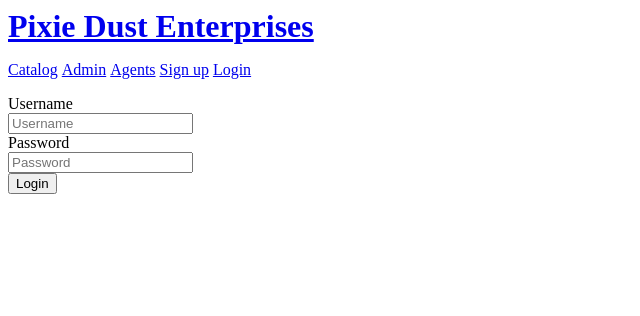
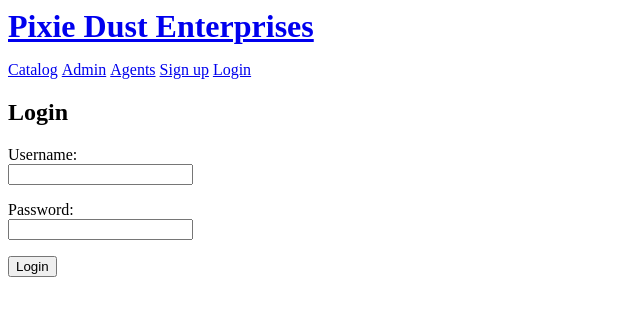
Before and after one commit to gabkdejesus/CS122Del3Old, a Django app: page /login/ in a window 1280 px wide. Shown: the top 316 px of the page, without its empty margins (0-640 px from the left). Run offline with Django 3.2, Linux system fonts and the light colour scheme.

Commit message:
Updated files
>Fixed sign up and login
>Added admin permission for editing products

```diff
--- a/del3/catalog/models.py
+++ b/del3/catalog/models.py
@@ -1,7 +1,6 @@
 from django.db import models
-
 class Product(models.Model):
 	product_name = models.CharField('Product Name', max_length=200, default='product name')
 	product_price = models.DecimalField('Product Price', decimal_places=2, max_digits=11, default=0.00)
 	def __str__(self):
-		return self.product_name
+		return self.product_name()
--- a/del3/catalog/templates/catalog/index.html
+++ b/del3/catalog/templates/catalog/index.html
@@ -3,7 +3,7 @@
 {% block content %}
 <h1>Product List</h1>
 {% for product in product_list %}
-<p>{{product.product_name}} - {{product.product_price}}<a href="{% url 'catalog:delete_product' product_id=product.pk %}">Delete</a></p>
+<p>{{product.product_name}} - {{product.product_price}} {% if user.is_staff %}- <a href="{% url 'catalog:delete_product' product_id=product.pk %}">Delete</a>{% endif %}</p>
 {% endfor %}
 {% if user.is_staff %}
 <a href="/catalog/add">Add a product</a>
--- a/del3/catalog/views.py
+++ b/del3/catalog/views.py
@@ -1,6 +1,7 @@
 from django.shortcuts import render, get_object_or_404
 from django.http import HttpResponse, HttpResponseRedirect
 from django.core.urlresolvers import reverse
+from django.contrib.admin.views.decorators import staff_member_required
 
 from .models import Product
 
@@ -21,12 +22,14 @@ def index(request):
 	product_list = Product.objects.all()
 	return render(request, 'catalog/index.html', {'product_list': product_list})
 
+@staff_member_required
 def add_product(request):
 	if request.user.is_staff:
 		return render(request, 'catalog/addproduct.html')
 	else:
 		return HttpResponseRedirect(reverse('catalog:index'))
 
+@staff_member_required
 def delete_product(request, product_id):
 	product = Product.objects.get(pk=product_id)
 	product.delete()
--- a/del3/del3/forms.py
+++ b/del3/del3/forms.py
@@ -12,6 +12,46 @@ class SignUpForm(UserCreationForm):
 		model = User
 		fields = ('username', 'firstname', 'lastname', 'password1', 'password2', 'email')
 
+	def save(self, commit=True):
+		user = super(SignUpForm, self).save(commit=False)
+		user.email = self.clean_email()
+		user.first_name = self.cleaned_data['firstname']
+		user.last_name = self.cleaned_data['lastname']
+		if commit:
+			user.save()
+		return user
+
+	def clean_username(self):
+		username = self.cleaned_data['username']
+		try:
+			user = User.objects.get(username=username)
+		except User.DoesNotExist:
+			return username
+		raise forms.ValidationError('Username already in use')
+
+	def clean_email(self):
+		email = self.cleaned_data['email']
+		try:
+			user = User.objects.get(email=email)
+		except User.DoesNotExist:
+			return email
+		raise forms.ValidationError('Email already in use')
+
 class LoginForm(forms.Form):
-	username = forms.CharField(max_length=30, required=True, help_text='Required')
-	password = forms.CharField(widget=forms.PasswordInput(), max_length=30, required=True, help_text='Required')
+	username = forms.CharField(max_length=30, required=True)
+	password = forms.CharField(widget=forms.PasswordInput(), max_length=30, required=True)
+
+	# def clean_username(self):
+	# 	username = self.cleaned_data['username']
+	# 	try:
+	# 		user = User.objects.get(username=username)
+	# 	except User.DoesNotExist:
+	# 		return username
+	# 	raise forms.ValidationError('Username already in use')
+
+	# def clean_password(self):
+	# 	password = self.cleaned_data['password']
+	# 	if password == '':
+	# 		raise forms.ValidationError('Field required')
+	# 	else:
+	# 		return password
--- a/del3/del3/templates/del3/login.html
+++ b/del3/del3/templates/del3/login.html
@@ -1,29 +1,23 @@
 {% extends 'del3/base.html' %}
-
 {% block content %}
-    <div id="login">
-        <form class="form-horizontal" name="LoginForm" action="/login/" method="post">
-        {% csrf_token %}
-        {% if next %}
-            <input type="hidden" name="next" value="{{ next }}" />
+  <h2>Login</h2>
+  <form method="post">
+    {% csrf_token %}
+    {% for field in form %}
+      <p>
+        {{ field.label_tag }}<br>
+        {{ field }}
+        {% if field.help_text %}
+          <small style="color: grey">{{ field.help_text }}</small>
         {% endif %}
-        <div class="control-group">
-            <label class="control-label" for="username">Username</label>
-            <div class="controls">
-                <input type="text" id="username" name="username"  placeholder="Username">
-            </div>
-        </div>
-        <div class="control-group">
-            <label class="control-label" for="password">Password</label>
-            <div class="controls">
-                <input type="password" name="password" id="password" placeholder="Password">
-            </div>
-        </div>
-        <div class="control-group">
-            <div class="controls">
-                <button type="submit" class="btn">Login</button>
-            </div>
-        </div>
-        </form>
-    </div>
+        {% for error in field.errors %}
+          <p style="color: red">{{ error }}</p>
+        {% endfor %}
+      </p>
+    {% endfor %}
+    {% if warning %}
+    <p>{{warning}}</p>
+    {% endif %}
+    <button type="submit">Login</button>
+  </form>
 {% endblock %}
--- a/del3/del3/views.py
+++ b/del3/del3/views.py
@@ -4,6 +4,7 @@ from django.core.urlresolvers import reverse
 
 from django.contrib.auth.forms import UserCreationForm
 from django.contrib.auth import login as auth_login, authenticate, logout as auth_logout
+from django.contrib.auth.models import User
 from .forms import SignUpForm, LoginForm
 
 def index(request):
@@ -14,15 +15,25 @@ def signup(request):
 		if request.method == 'POST':
 			form = SignUpForm(request.POST)
 			if form.is_valid():
+				username = form.clean_username()
+				password = form.cleaned_data.get('password1')
 				form.save()
-				username = form.cleaned_data.get('username')
-				password = form.cleaned_data.get('password1')
+				# firstname = form.cleaned_data.get('firstname')
+				# lastname = form.cleaned_data.get('lastname')
+				# auth_login(request, user)
+				# new_user = User.objects.create_user(username=username, password=password, email='', first_name='', last_name='')
+				# if email: new_user.email = email
+				# if firstname: new_user.first_name = firstname
+				# if lastname: new_user.last_name = lastname
+
 				user = authenticate(username=username, password=password)
 				auth_login(request, user)
 				return HttpResponseRedirect(reverse('catalog:index'))
+			else:
+				return render(request, 'del3/signup.html', {'form': form})
 		else:
 			form = SignUpForm()
-		return render(request, 'del3/signup.html', {'form': form})
+			return render(request, 'del3/signup.html', {'form': form})
 	else:
 		return HttpResponseRedirect(reverse('index'))
 
@@ -31,8 +42,8 @@ def login(request):
 		if request.method == 'POST':
 			form = LoginForm(request.POST)
 			if form.is_valid():
-				username = form.cleaned_data.get('username')
-				password = form.cleaned_data.get('password')
+				username = form.cleaned_data['username']
+				password = form.cleaned_data['password']
 				user = authenticate(username=username, password=password)
 				if user is not None:
 					if user.is_active:
@@ -41,8 +52,12 @@ def login(request):
 					else:
 						return HttpResponse('User inactive')
 				else:
-					return HttpResponseRedirect(reverse('signup'))
-		return render(request, 'del3/login.html')
+					return render(request, 'del3/login.html', {'form': form, 'warning': 'Username or password is incorrect.'})
+			else:
+				return render(request, 'del3/login.html', {'form': form})
+		else:
+			form = LoginForm()
+			return render(request, 'del3/login.html', {'form': form})
 	else:
 		return HttpResponseRedirect(reverse('index'))
 
```
Also changed, not shown: del3/agents/models.py (line endings or trailing spaces), del3/catalog/migrations/0005_product_agent.py (added), del3/catalog/migrations/0006_remove_product_agent.py (added), 2 other files.
